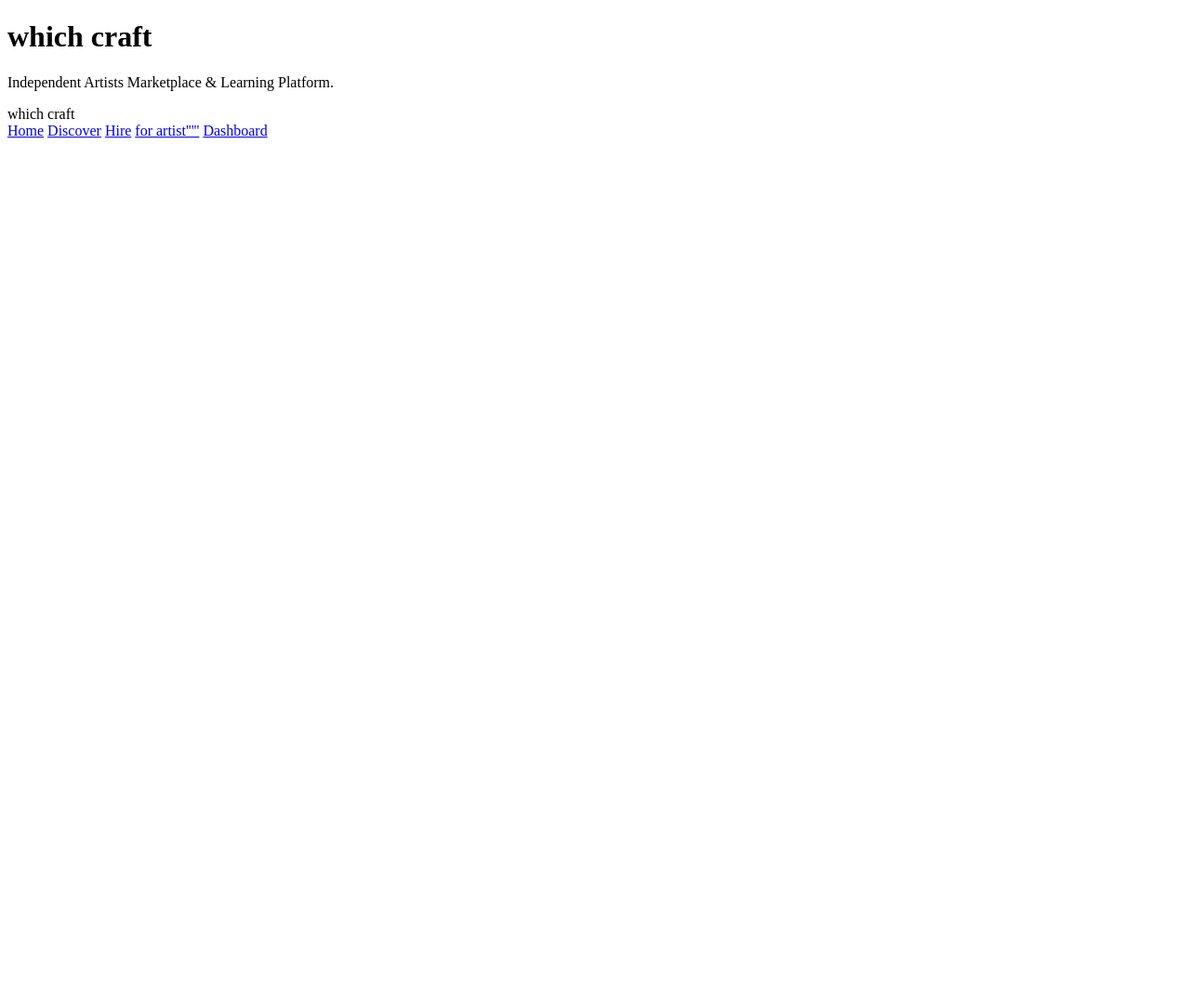
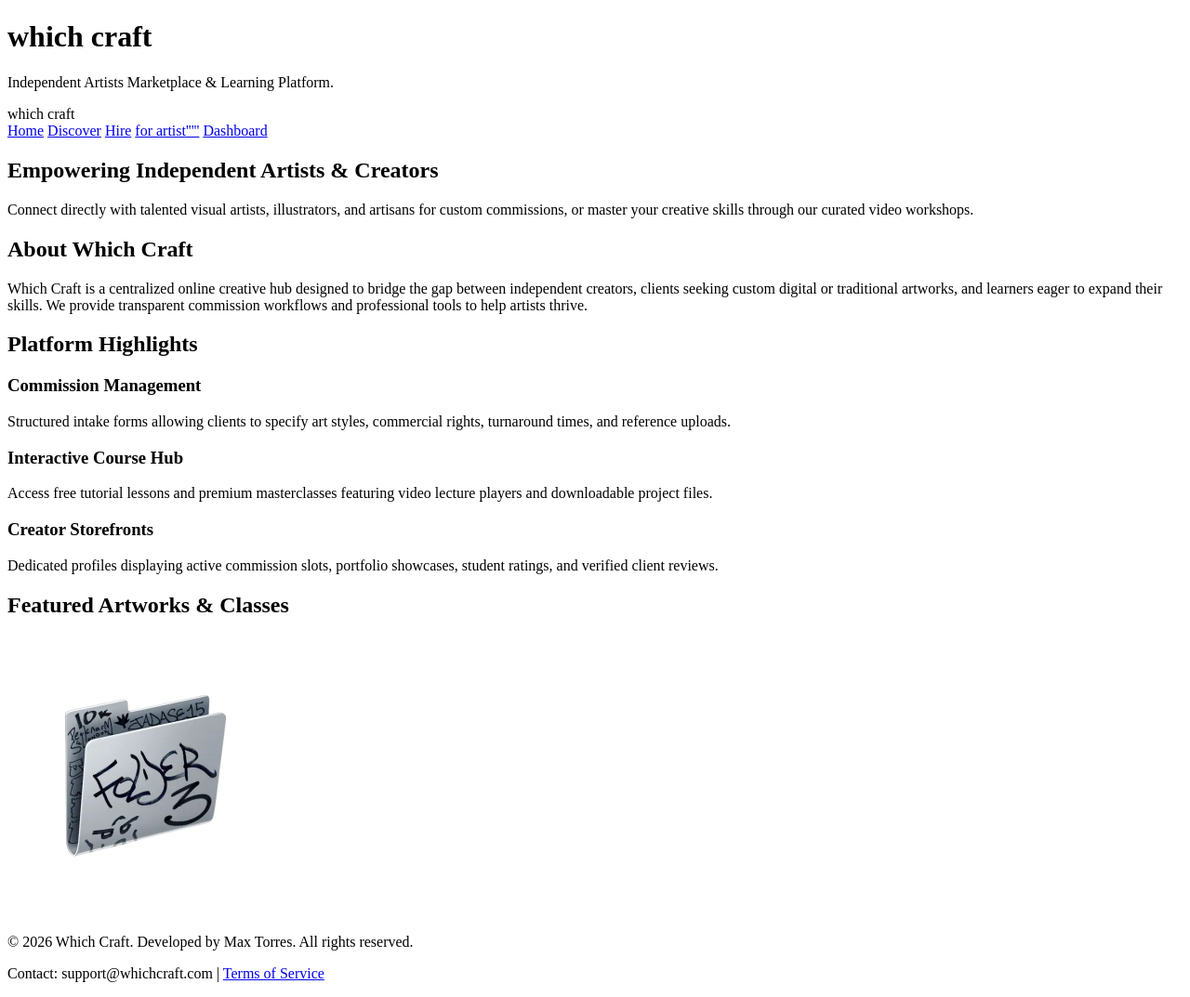
Before and after one commit to eochyi/Torres-Which-Craft, a plain HTML site: page index.html in a window 1280 px wide. Shown: the whole page at 93% size. Before the commit the page ends 800 px from the top, so only its background shows below. Drawn offline with Linux system fonts and the light colour scheme.

Commit message:
index draft twooo

```diff
--- a/index.html
+++ b/index.html
@@ -24,6 +24,58 @@
         </nav>
     </header>
 
+    <!-- Main Content -->
+    <main>
+
+       <section class="basta">
+            <h1>Empowering Independent Artists & Creators</h1>
+            <p>Connect directly with talented visual artists, illustrators, and artisans for custom commissions, or master your creative skills through our curated video workshops.</p>
+
+       </section>
+
+
+        <section class="about">
+            <h2>About Which Craft</h2>
+            <p>Which Craft is a centralized online creative hub designed to bridge the gap between independent creators, clients seeking custom digital or traditional artworks, and learners eager to expand their skills. We provide transparent commission workflows and professional tools to help artists thrive.</p>
+
+        </section>
+
+
+        <section class="highlights">
+
+            <h2>Platform Highlights</h2>
+
+            <div class="feature-grid">
+                <div class="feature-card">
+                    <h3>Commission Management</h3>
+                    <p>Structured intake forms allowing clients to specify art styles, commercial rights, turnaround times, and reference uploads.</p>
+                </div>
+
+                <div class="feature-card">
+                    <h3>Interactive Course Hub</h3>
+                    <p>Access free tutorial lessons and premium masterclasses featuring video lecture players and downloadable project files.</p>
+                </div>
+
+                <div class="feature-card">
+                    <h3>Creator Storefronts</h3>
+                    <p>Dedicated profiles displaying active commission slots, portfolio showcases, student ratings, and verified client reviews.</p>
+                </div>
+            </div>
+        </section>
+
+
+        <section class="gallery-preview">
+            <h2>Featured Artworks & Classes</h2>
+            <img src="images/folder icon.png" alt="Digital illustration showcase created by community artists on Which Craft" class="showcase-img" width="300" height="300">
+        </section>
+
+
+    </main>
+
+    <footer>
+        <p>&copy; 2026 Which Craft. Developed by Max Torres. All rights reserved.</p>
+        <p>Contact: support@whichcraft.com | <a href="#">Terms of Service</a></p>
+    </footer>
 
 
 </body>
```
Also changed, not shown: images/folder icon.png (added).
